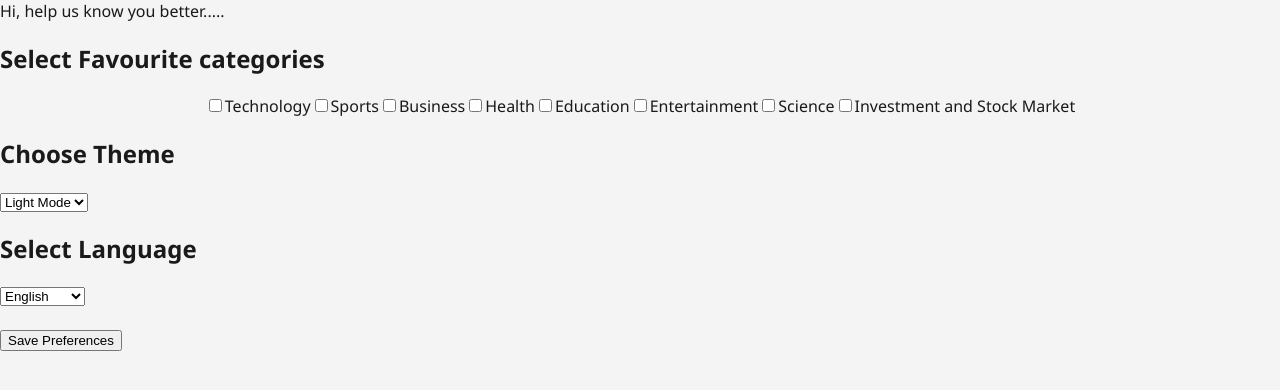
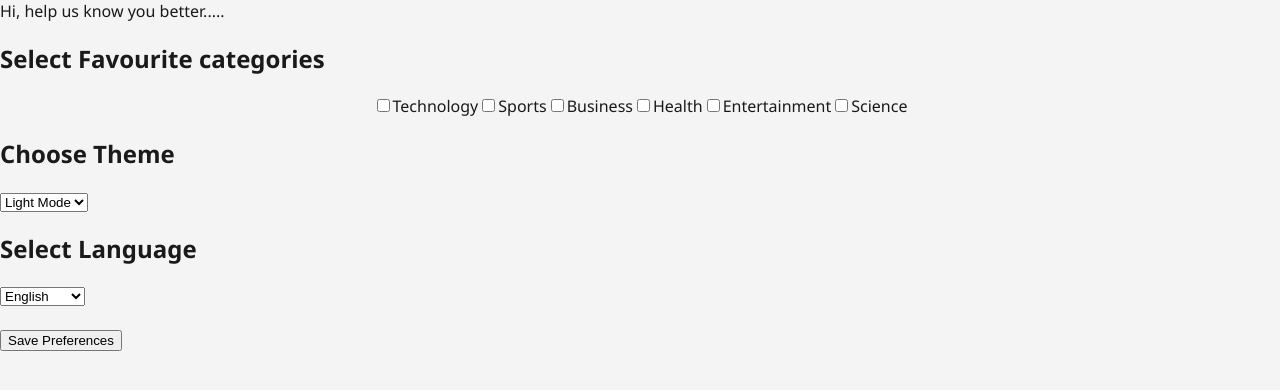
Before and after one commit to ayanagoswami87-dotcom/News-Aggregator, a React (Vite) app: page /personalization in a window 1280 px wide. Shown: the top 390 px of the page. Built offline with nearby package versions, Linux system fonts and the light colour scheme.

Commit message:
updated personalization

```diff
--- a/src/Pages/personalization.jsx
+++ b/src/Pages/personalization.jsx
@@ -32,10 +32,10 @@ const Personalization = () => {
                     <label><input type="checkbox" onChange={() => handleCategoryChange("Sports")}/>Sports</label>
                     <label><input type="checkbox" onChange={() => handleCategoryChange("Business")}/>Business</label>
                     <label><input type="checkbox" onChange={() => handleCategoryChange("Health")}/>Health</label>
-                    <label><input type="checkbox" onChange={() => handleCategoryChange("Education")}/>Education</label>
+
                     <label><input type="checkbox" onChange={() => handleCategoryChange("Entertainment")}/>Entertainment</label>
                     <label><input type="checkbox" onChange={() => handleCategoryChange("Science")}/>Science</label>
-                     <label><input type="checkbox" onChange={() => handleCategoryChange("Investment and Stock Market")}/>Investment and Stock Market</label>
+
                 </div>
                 <h2>Choose Theme</h2>
                 <select value={theme} onChange={(e) => setTheme(e.target.value)}>
```
